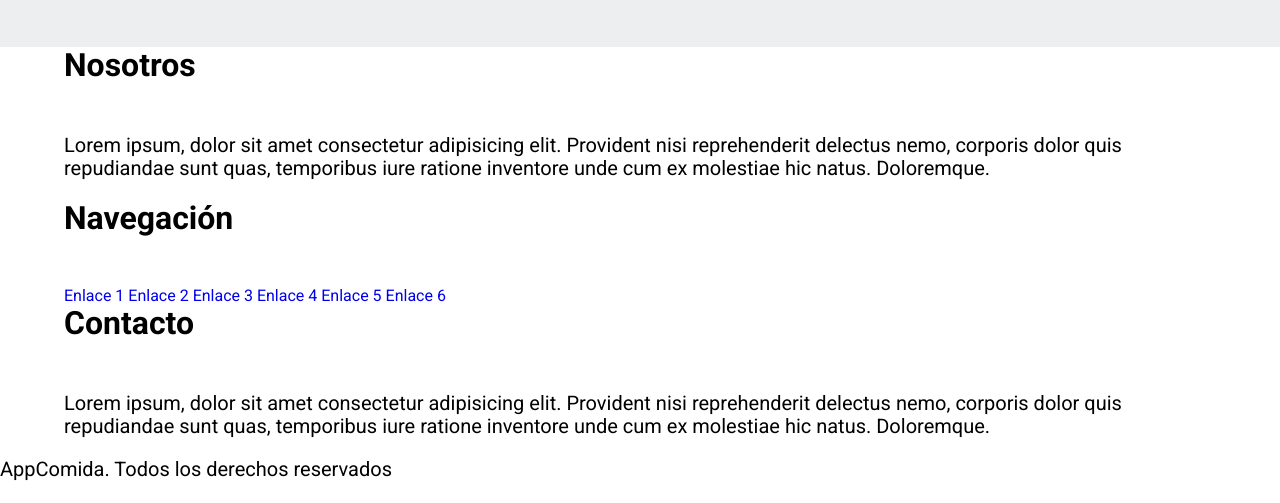
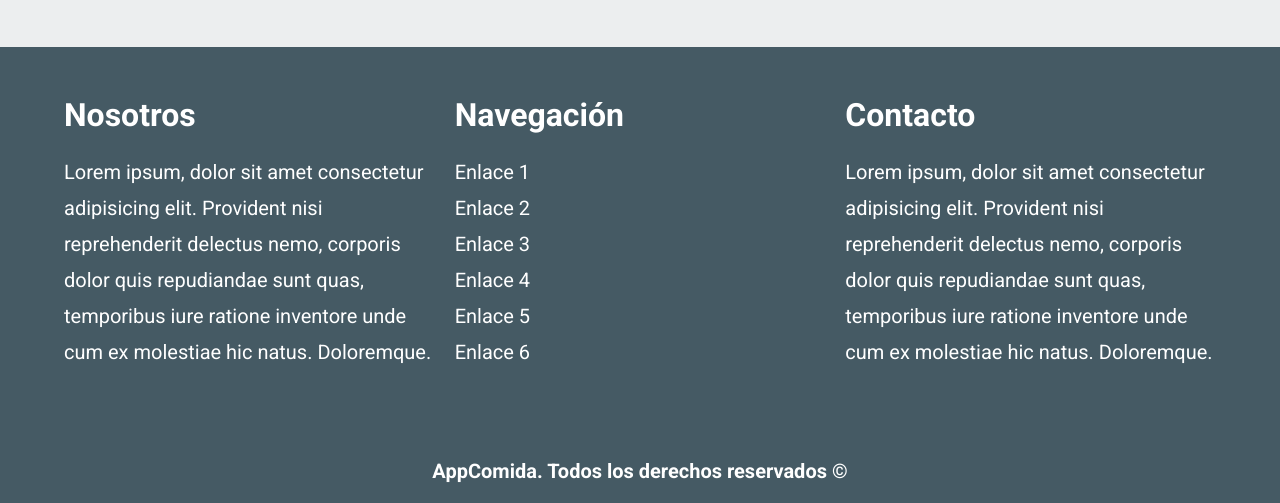
Before and after one commit to MartinezFabian/Landing-page-delivery-app, a website: page index.html in a window 1280 px wide. Shown: the part 6478-6981 px from the top of the page. Drawn offline with Linux system fonts and the light colour scheme.

Commit message:
add styles to the footer

```diff
--- a/index.html
+++ b/index.html
@@ -978,7 +978,7 @@
       <div class="footer__grid footer__container">
         <div class="footer__widget">
           <h3 class="footer__heading">Nosotros</h3>
-          <p>
+          <p class="footer__text">
             Lorem ipsum, dolor sit amet consectetur adipisicing elit. Provident
             nisi reprehenderit delectus nemo, corporis dolor quis repudiandae
             sunt quas, temporibus iure ratione inventore unde cum ex molestiae
@@ -998,7 +998,7 @@
         </div>
         <div class="footer__widget">
           <h3 class="footer__heading">Contacto</h3>
-          <p>
+          <p class="footer__text">
             Lorem ipsum, dolor sit amet consectetur adipisicing elit. Provident
             nisi reprehenderit delectus nemo, corporis dolor quis repudiandae
             sunt quas, temporibus iure ratione inventore unde cum ex molestiae
@@ -1006,7 +1006,9 @@
           </p>
         </div>
       </div>
-      <p class="footer__copyright">AppComida. Todos los derechos reservados</p>
+      <p class="footer__copyright">
+        AppComida. Todos los derechos reservados &copy;
+      </p>
     </footer>
   </body>
 </html>
--- a/src/scss/app.scss
+++ b/src/scss/app.scss
@@ -6,3 +6,4 @@
 @use "favorites";
 @use "deliverymen";
 @use "download";
+@use "footer";
--- /dev/null
+++ b/src/scss/footer/_footer.scss
@@ -0,0 +1,58 @@
+@use "../base/variables" as v;
+@use "../base/mixins" as m;
+
+.footer {
+  background-color: v.$secondary-color;
+  padding-top: 5rem;
+
+  &__grid {
+    @include m.tablet {
+      @include m.grid(3, 2rem);
+    }
+  }
+
+  &__widget {
+    margin-bottom: 5rem;
+  }
+
+  &__heading {
+    color: v.$white;
+    margin: 0;
+    text-align: center;
+
+    @include m.tablet {
+      text-align: left;
+    }
+  }
+
+  &__nav {
+    display: flex;
+    flex-direction: column;
+  }
+
+  &__nav,
+  &__text {
+    margin-top: 2rem;
+  }
+
+  &__link,
+  &__text {
+    color: v.$white;
+    font-size: 2rem;
+    line-height: 1.8;
+    text-align: center;
+
+    @include m.tablet {
+      text-align: left;
+    }
+  }
+
+  &__copyright {
+    background-color: v.$secondary-color;
+    color: v.$white;
+    margin: 0;
+    text-align: center;
+    padding: 2rem;
+    font-weight: 700;
+  }
+}
--- /dev/null
+++ b/src/scss/footer/_index.scss
@@ -0,0 +1 @@
+@forward "footer";
```
Also changed, not shown: build/css/app.css.
